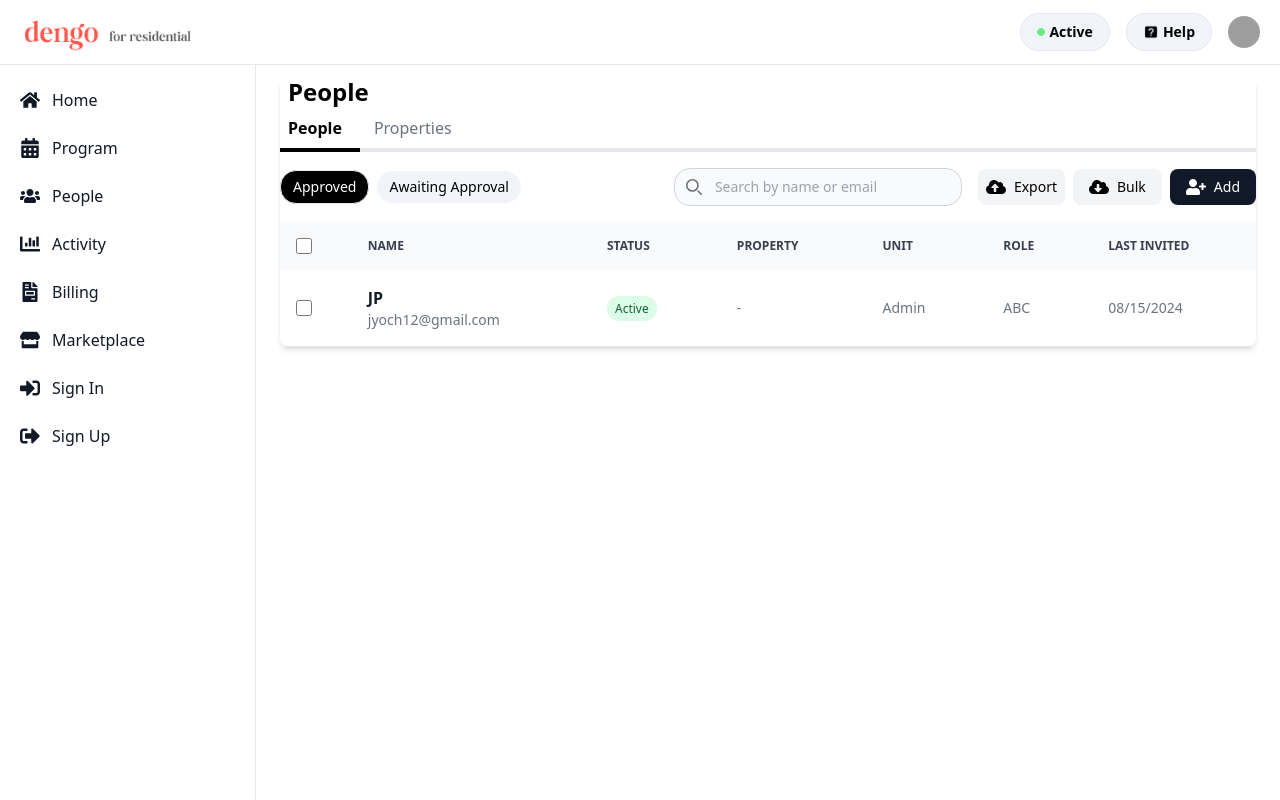
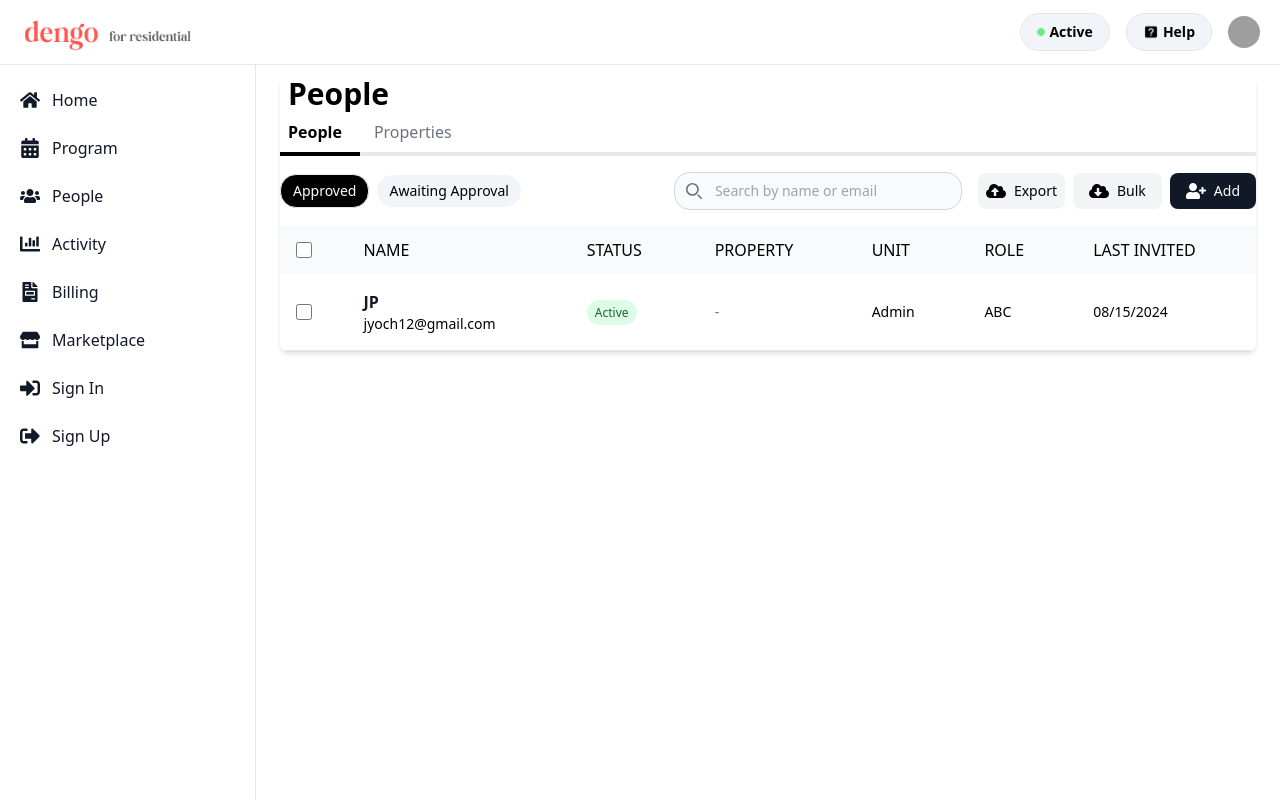
Before and after one commit to Harshkhosla/Jiibs_assignmint, a Next.js app: page / in a window 1280 px wide. Built offline with nearby package versions, Linux system fonts and the light colour scheme; grey boxes are pictures that could not be loaded.

Commit message:
some text change that were left to commit

```diff
--- a/app/component/Table.tsx
+++ b/app/component/Table.tsx
@@ -12,9 +12,9 @@ export default function Table() {
   return (
     <div className="relative overflow-x-auto rounded-lg shadow-md sm:rounded-lg">
       <div className="">
-        <h1 className="text-2xl font-bold ml-2">People</h1>
+        <h1 className="text-3xl font-bold ml-2 text-black">People</h1>
         <div className="flex space-x-8 mt-2">
-          <button className="text-black font-semibold  ml-2">People</button>
+          <button className="text-black font-semibold  ml-2 ">People</button>
           <button className="text-gray-500  ml-2">Properties</button>
         </div>
         <div className="w-full h-1 bg-gray-200 mt-2 mb-4">
@@ -102,16 +102,13 @@ export default function Table() {
         </div>
       </div>
 
-      {/* The right drawer */}
       {isDrawerOpen && (
         <div className="fixed inset-0 z-40 flex justify-end">
-          {/* Overlay with blur */}
           <div
             className="absolute inset-0 bg-black bg-opacity-50 backdrop-blur-sm"
             onClick={toggleDrawer}
           ></div>
 
-          {/* The actual drawer */}
           <div className="relative z-50 w-96 bg-white p-6 shadow-lg overflow-y-auto h-full">
             <h2 className="text-xl font-bold mb-4">Edit</h2>
             <form>
@@ -174,12 +171,12 @@ export default function Table() {
                 </label>
               </div>
             </th>
-            <th scope="col" className="px-6 py-3">Name</th>
-            <th scope="col" className="px-6 py-3">Status</th>
-            <th scope="col" className="px-6 py-3">Property</th>
-            <th scope="col" className="px-6 py-3">Unit</th>
-            <th scope="col" className="px-6 py-3">Role</th>
-            <th scope="col" className="px-6 py-3">Last Invited</th>
+            <th scope="col" className="px-6 py-3 text-base text-black font-normal">Name</th>
+            <th scope="col" className="px-6 py-3 text-base text-black font-normal">Status</th>
+            <th scope="col" className="px-6 py-3 text-base text-black font-normal">Property</th>
+            <th scope="col" className="px-6 py-3 text-base text-black font-normal">Unit</th>
+            <th scope="col" className="px-6 py-3 text-base text-black font-normal">Role</th>
+            <th scope="col" className="px-6 py-3 text-base text-black font-normal">Last invited</th>
           </tr>
         </thead>
         <tbody>
@@ -199,7 +196,7 @@ export default function Table() {
             <td className="flex items-center px-6 py-4 text-gray-900 whitespace-nowrap">
               <div>
                 <div className="text-base font-semibold">JP</div>
-                <div className="font-normal text-gray-500">
+                <div className="font-normal text-black">
                   jyoch12@gmail.com
                 </div>
               </div>
@@ -210,9 +207,9 @@ export default function Table() {
               </span>
             </td>
             <td className="px-6 py-4">-</td>
-            <td className="px-6 py-4">Admin</td>
-            <td className="px-6 py-4">ABC</td>
-            <td className="px-6 py-4">08/15/2024</td>
+            <td className="px-6 py-4 text-black">Admin</td>
+            <td className="px-6 py-4 text-black">ABC</td>
+            <td className="px-6 py-4 text-black">08/15/2024</td>
           </tr>
           {/* Additional rows can be added here */}
         </tbody>
```
